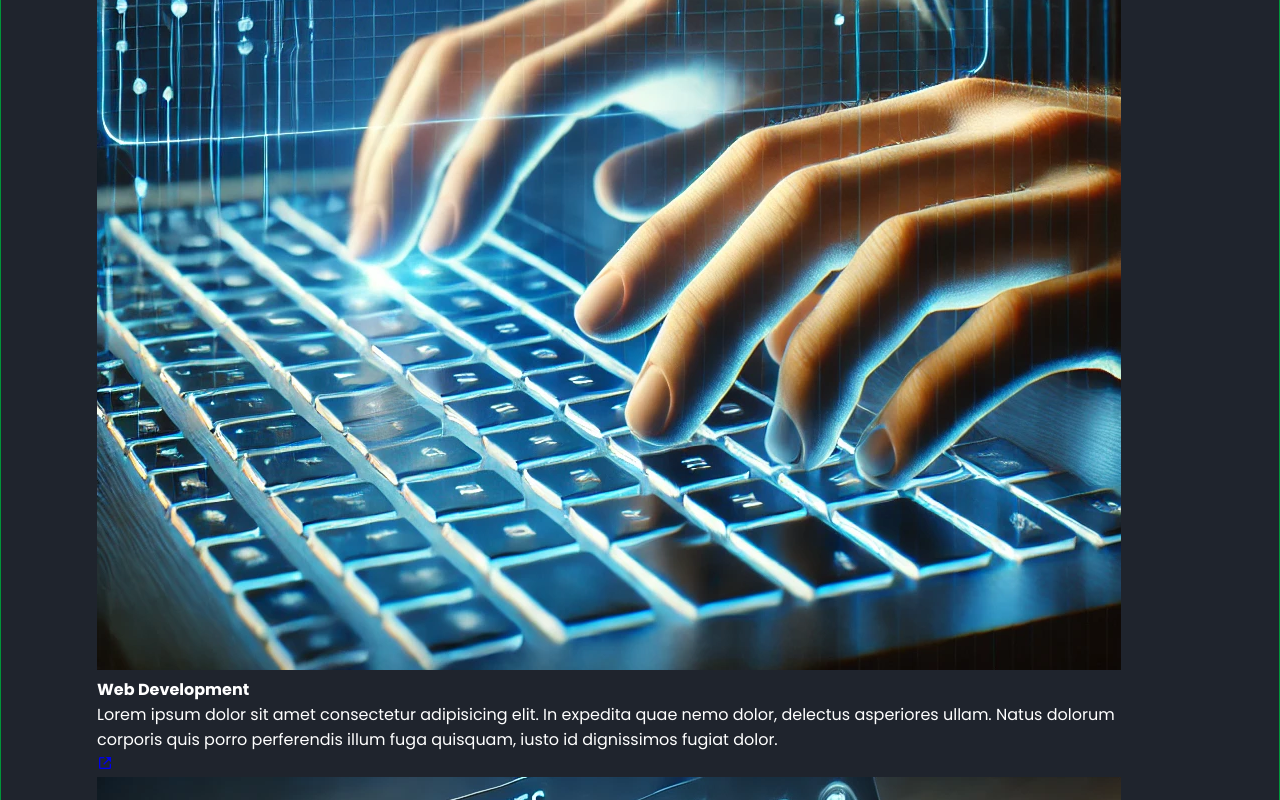
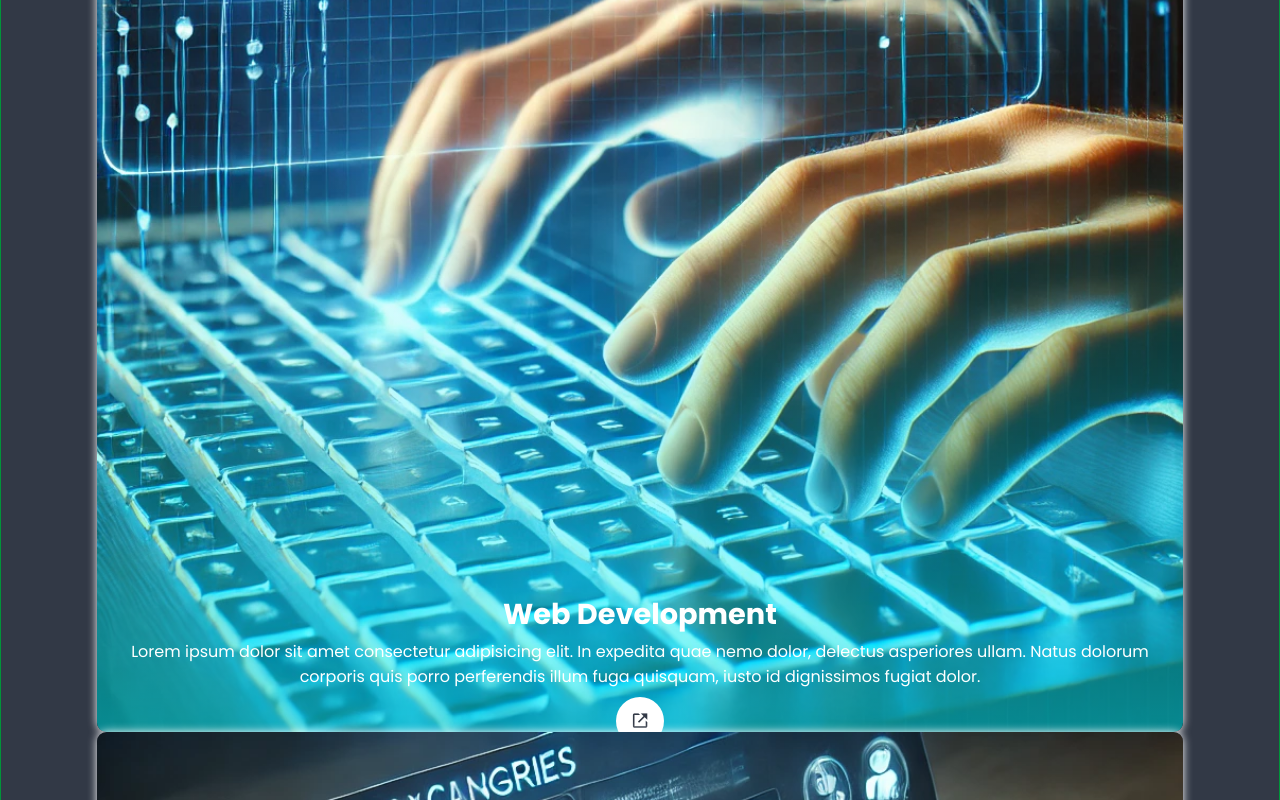
Before and after one commit to Joaofg09/Portifolio_Pessoal, a plain HTML site: page index.html in a window 1280 px wide. Shown: the part 2120-2920 px from the top of the page. Drawn offline with nearby package versions, Linux system fonts and the light colour scheme.

Commit message:
index and css update

```diff
--- a/css/style.css
+++ b/css/style.css
@@ -182,7 +182,76 @@ span{
     -webkit-box-orient: vertical;
     overflow: hidden;
     text-overflow: ellipsis;
+}
 
+.portfolio{
+    background-color: var(--bg-color-02);
+}
+
+.portfolio-container{
+    display: grid;
+    gap: 1.2rem;
+}
+
+.portfolio-box{
+    position: relative;
+    border-radius: 0.6rem;
+    box-shadow: 0 0 0.6rem;
+    overflow: hidden;
+    display: flex;
+}
+
+.portfolio-box img{
+    width: 100%;
+    transition: 0.5s ease;
+}
+
+.portfolio-box img:hover{
+    transform: scale(1.1);
+}
+
+.portfolio-box .portfolio-layer{
+    position: absolute;
+    bottom: 0;
+    left: 0;
+    width: 100%;
+    height: 100%;
+    background: linear-gradient(transparent, var(--main-color)  );
+    display: flex;
+    flex-direction: column;
+    justify-content: center;
+    align-items: center;
+    text-align: center;
+    padding: 0.4rem;
+    transform: translateY(30rem);
+    transition: 0.5s ease;
+}
+
+.portfolio-box:hover .portfolio-layer{
+    transform: translateY(0);
+}
+
+.portfolio-layer h4{
+    font-size: 1.8rem;
+}
+
+.portfolio-layer p {
+    margin: 0.2rem 0 0.5rem;
+}
+
+.portfolio-layer a{
+    display: inline-flex;
+    justify-content: center;
+    align-items: center;
+    width: 3rem;
+    height: 3rem;
+    background: var(--text-color);
+    border-radius: 50%;
+}
+
+.portfolio-layer a i {
+    font-size: 1.2rem;
+    color: var(--bg-color-02);
 }
 
 .btn{
--- a/index.html
+++ b/index.html
@@ -94,7 +94,7 @@
         <div class="portfolio-container">
 
             <div class="portfolio-box">
-                <img src="img/IMG_LOGIN.webp" alt="IMG_LOGIN">
+                <img src="img/IMG_LOGIN.png" alt="IMG_LOGIN">
 
                 <div class="portfolio-layer">
                     <h4>Web Development</h4>
@@ -109,7 +109,7 @@
         <div class="portfolio-container">
 
             <div class="portfolio-box">
-                <img src="img/IMG_CASH.webp" alt="IMG_CASH">
+                <img src="img/IMG_CASH.png" alt="IMG_CASH">
 
                 <div class="portfolio-layer">
                     <h4>Web Development</h4>
@@ -124,7 +124,7 @@
         <div class="portfolio-container">
 
             <div class="portfolio-box">
-                <img src="img/IMG_TASK.webp" alt="IMG_TASK">
+                <img src="img/IMG_TASK.png" alt="IMG_TASK">
 
 
                 <div class="portfolio-layer">
```
Also changed, not shown: img/IMG_CASH.png (renamed from img/IMG_CASH.webp), img/IMG_LOGIN.png (renamed from img/IMG_LOGIN.webp), img/IMG_TASK.png (renamed from img/IMG_TASK.webp).
